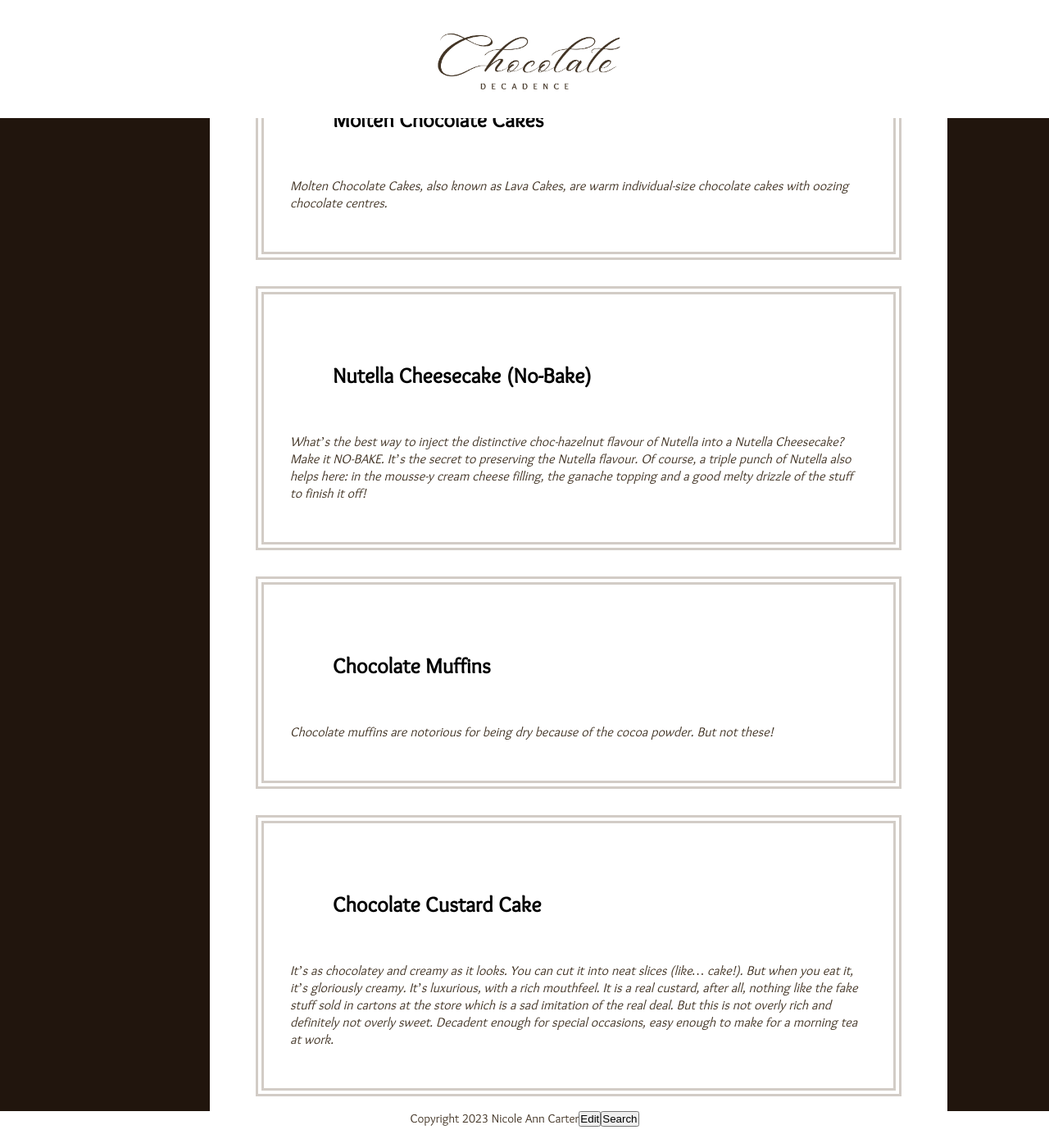
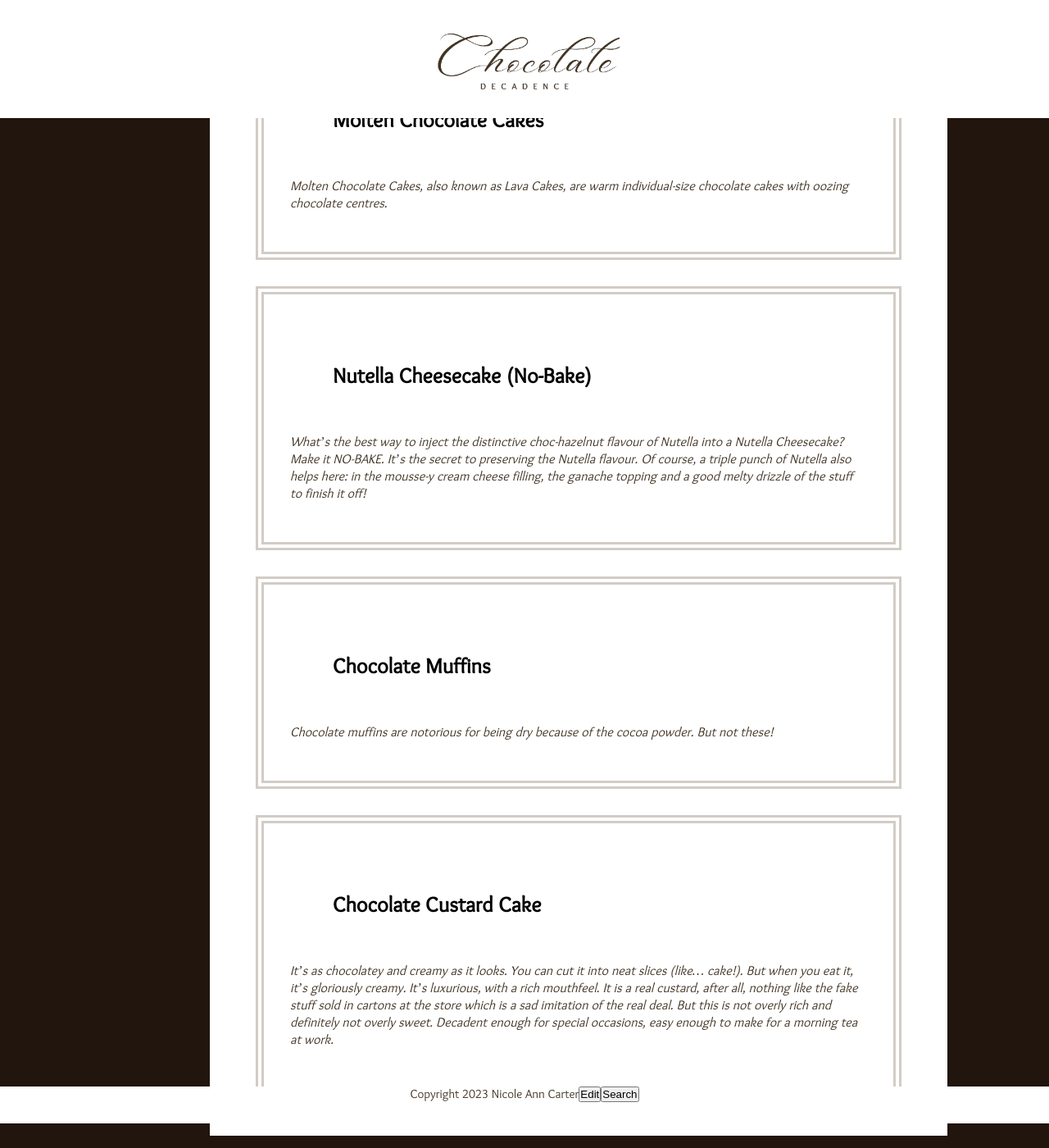
Before and after one commit to nicoleanncarter/recipes, a Jekyll site: the page built from pages/recipelisting.md, in a window 1280 px wide and 1400 px high, scrolled down 467 px. Shown: the whole window at 82% size. Built offline with Jekyll 4.4.1, drawn with Linux system fonts in a browser that asks for light colours.

Commit message:
Update recipes.css

```diff
--- a/styles/recipes.css
+++ b/styles/recipes.css
@@ -135,7 +135,7 @@ footer {
   height: 3em;
   width: 100%;
   background-color: white;
-  margin-top: -30px;
+  margin-top: -60px;
 }
 
 .video-box {
```
